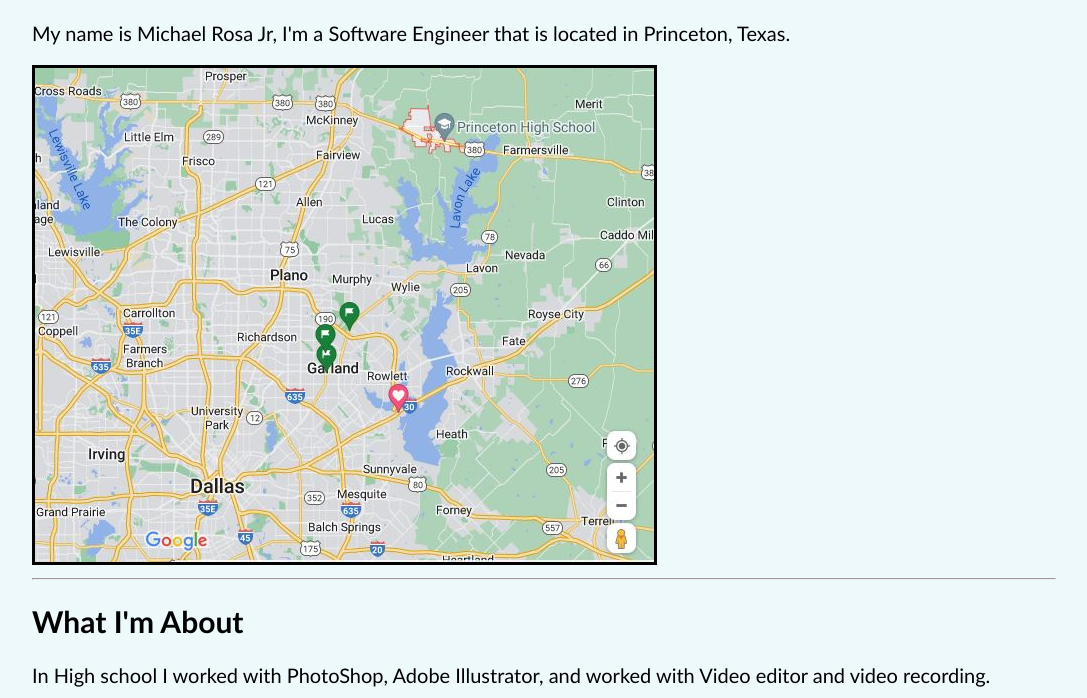
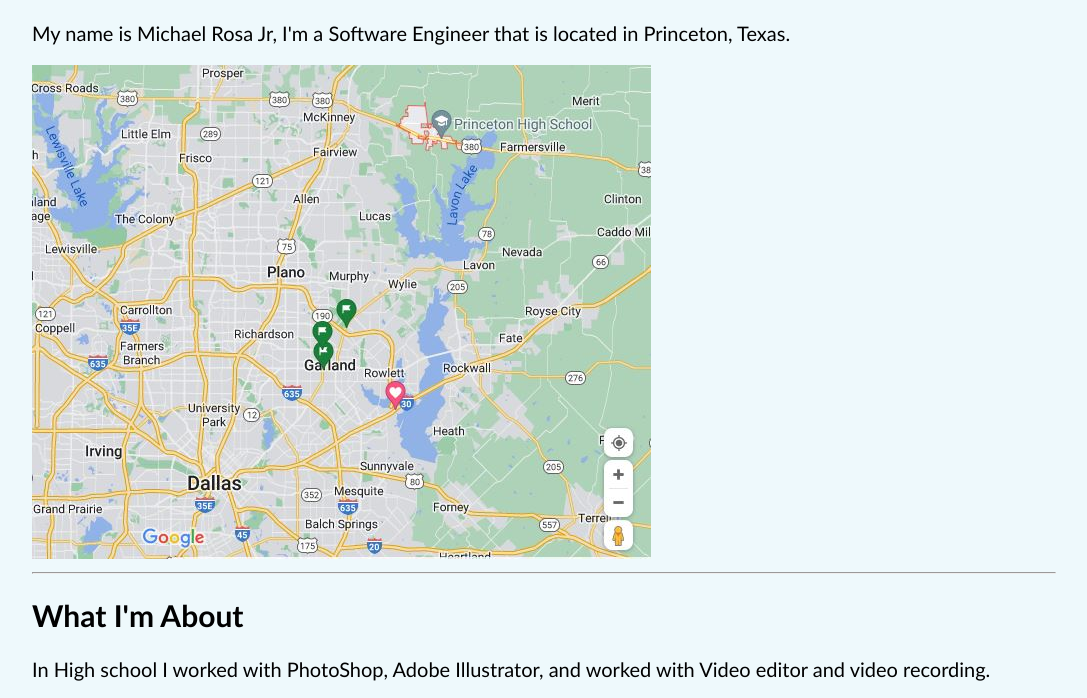
Before and after one commit to mr292a/Portfolio, a plain HTML site: page index.html in a window 1280 px wide. Shown: the part 440-1138 px from the top of the page, without its empty margins (96-1183 px from the left). Drawn offline with nearby package versions, Linux system fonts and the light colour scheme.

Commit message:
Update index.html

```diff
--- a/index.html
+++ b/index.html
@@ -1,16 +1,12 @@
 <!DOCTYPE html>
-<html>
+<html lang=en>
 
 <head>
   <meta charset="utf-8">
   <meta name="viewport" content="width=device-width">
   <title>Portfolio</title>
 <link href="https://cdnjs.cloudflare.com/ajax/libs/normalize/8.0.1/normalize.min.css" rel="stylesheet" type="text/css"/>
-<style type="text/css">
-    img {
-      border-style: solid;
-    }
-  </style>
+
   <link href="style.css" rel="stylesheet" type="text/css" />
 </head>
 
```
